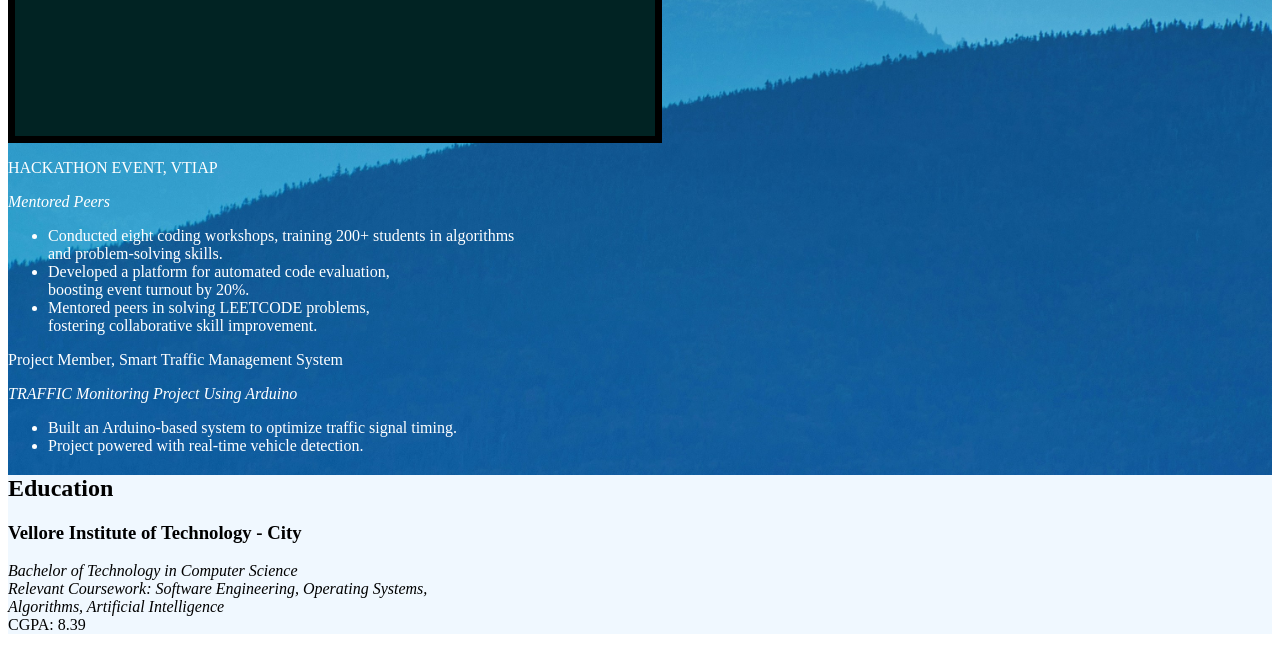
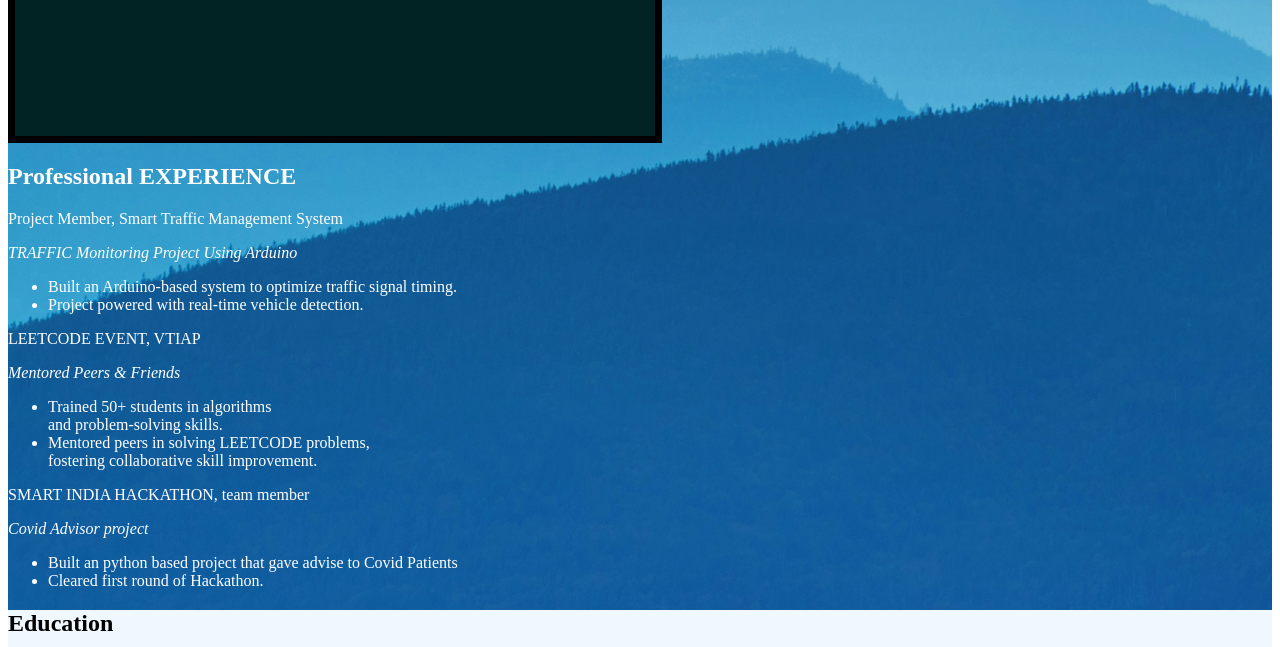
Before and after one commit to samruddha-k/PORTFOLIO, a plain HTML site: page resume.html in a window 1280 px wide. Shown: the part 536-1183 px from the top of the page. Drawn offline with Linux system fonts and the light colour scheme.

Commit message:
Update resume.html

```diff
--- a/resume.html
+++ b/resume.html
@@ -33,19 +33,26 @@ I’m keen on exploring web development, where I can leverage my growing knowled
         <!-- End content edits here. -->
         </section>
 
-      <!-- //  WORK EXPERIENCE  // -->
-          <p>HACKATHON EVENT, VTIAP</p>
-<i>Mentored Peers</i>
-<ul class="points">
-<li>Conducted eight coding workshops, training 200+ students in algorithms <br>and problem-solving skills.</li>
-<li>Developed a platform for automated code evaluation,<br> boosting event turnout by 20%.</li>
-<li>Mentored peers in solving LEETCODE problems, <br>fostering collaborative skill improvement.</li>
-</ul>
+      <h2>Professional EXPERIENCE</h2>
+
 <p>Project Member, Smart Traffic Management System</p>
 <i>TRAFFIC Monitoring Project Using Arduino</i>
 <ul class="points">
 <li>Built an Arduino-based system to optimize traffic signal timing. </li>
 <li>Project powered with real-time vehicle detection.</li>
+</ul>
+
+<p>LEETCODE EVENT, VTIAP</p>
+<i>Mentored Peers & Friends</i>
+<ul class="points">
+<li>Trained 50+ students in algorithms <br>and problem-solving skills.</li>
+<li>Mentored peers in solving LEETCODE problems, <br>fostering collaborative skill improvement.</li>
+</ul>
+<p>SMART INDIA HACKATHON, team member</p>
+<i>Covid Advisor project</i>
+<ul class="points">
+<li>Built an python based project that gave advise to Covid Patients </li>
+<li>Cleared first round of Hackathon.</li>
 </ul>
         </section>
 <div class="down">
```
